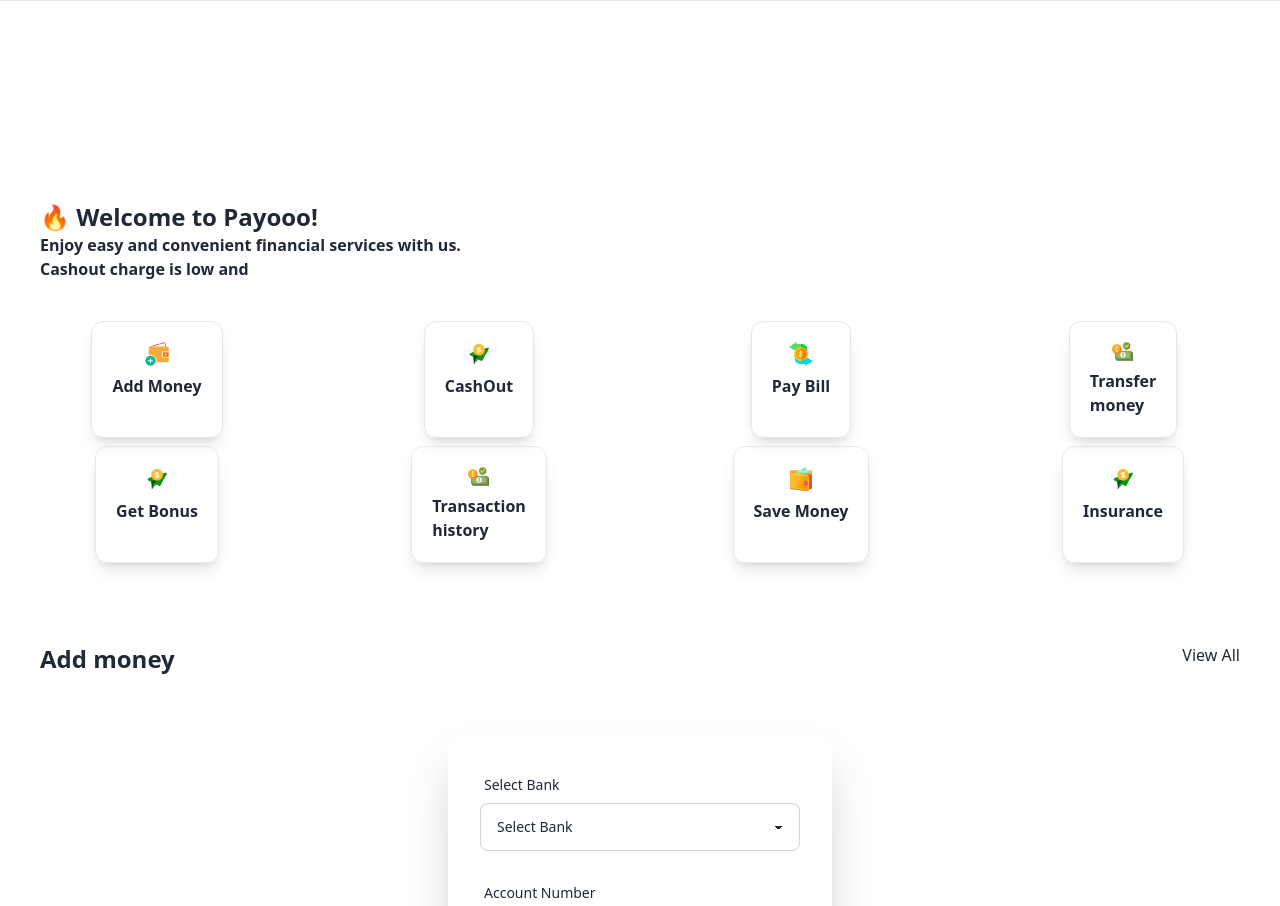
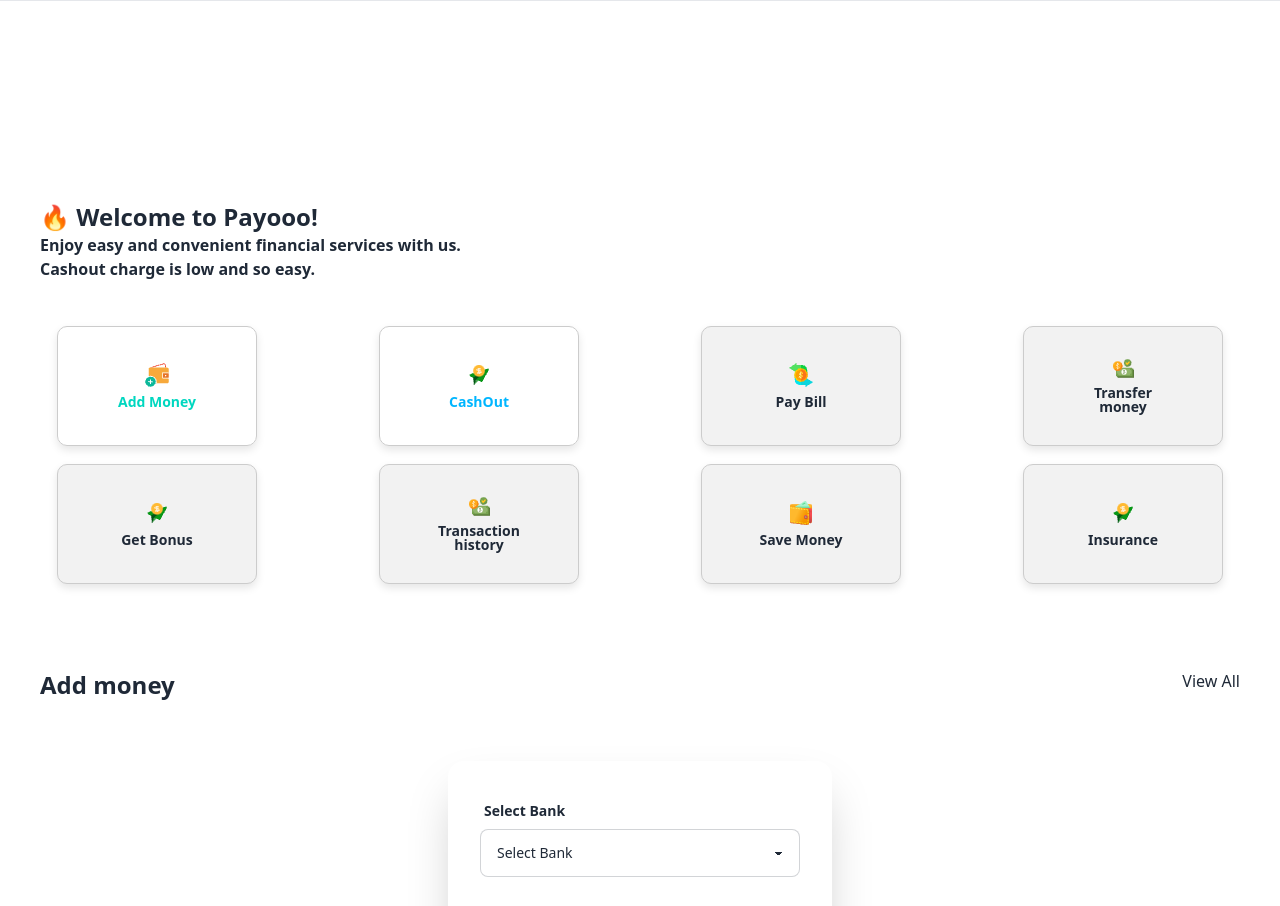
Before and after one commit to royel527/my-first-js-Website, a plain HTML site: page maindesign.html in a window 1280 px wide. Shown: the part 96-1002 px from the top of the page. Drawn offline with nearby package versions, Linux system fonts and the light colour scheme.

Commit message:
something else

```diff
--- a/maindesign.html
+++ b/maindesign.html
@@ -10,6 +10,7 @@
     <link href="https://cdn.jsdelivr.net/npm/daisyui@4.12.23/dist/full.min.css" rel="stylesheet" type="text/css" />
     <script src="https://cdn.tailwindcss.com"></script>
     <script src="https://unpkg.com/@tailwindcss/browser@4"></script>
+    <link rel="stylesheet" href="./style/style.css">
 </head>
 <body>
     <header>
@@ -17,7 +18,7 @@
     <div class="w-15 h-10">
         <img src="assets/Group.png" alt="">
     </div>
-    <div class="font-bold text-2xl" ><h1 class="pl-15">$ <span id="dollar">4500</span></h1><h1>Available Balance</h1></div>
+    <div class="font-bold text-2xl" ><h1 class="lg:pl-15 pl-5 ">$ <span id="dollar">4500</span></h1><h1>Available Balance</h1></div>
     <button class="bg-sky-300/100 px-7 rounded-xl font-bold">Log Out</button>
 
 </nav>
@@ -28,41 +29,41 @@
     <!-- discri[ption] -->
      <div class="m-10 ">
         <h1 class="font-bold text-2xl">🔥 Welcome to Payooo!</h1>
-        <p class="font-bold ">Enjoy easy and convenient financial services with us. <br> Cashout charge is low and </p>
+        <p class="font-bold ">Enjoy easy and convenient financial services with us. <br> Cashout charge is low and so easy.</p>
      </div>
 
 
      <!-- card making -->
-<section  class="grid lg:grid-cols-4 grid-cols-2  gap-2 my-10  justify-items-center">
-<div id="add-moneybox" class="border p-5 font-bold rounded-xl shadow-lg space-y-2">
+<section id="card" class="grid lg:grid-cols-4 grid-cols-2  gap-2 my-10  justify-items-center">
+<div id="add-moneybox" class="card-box btn btn-outline btn-accent">
     <img class="mx-auto" src="assets/wallet1.png" alt="">
     <h1>Add Money</h1>
 </div>
-<div id="CashOut-box" class="border p-5 font-bold rounded-xl shadow-lg space-y-2">
+<div id="CashOut-box" class="card-box btn btn-outline btn-info">
     <img class="mx-auto" src="assets/send1.png" alt="">
     <h1>CashOut</h1>
 </div>
-<div class="border p-5 font-bold rounded-xl shadow-lg space-y-2">
+<div class="card-box btn">
     <img class="mx-auto" src="assets/money1.png" alt="">
     <h1>Pay Bill</h1>
 </div>
-<div class="border p-5 font-bold rounded-xl shadow-lg space-y-2">
+<div class="card-box btn">
     <img class="mx-auto" src="assets/bonus1.png" alt="">
     <h1>Transfer <br> money</h1>
 </div>
-<div class="border p-5 font-bold rounded-xl shadow-lg space-y-2">
+<div class="card-box btn">
     <img class="mx-auto" src="assets/send1.png" alt="">
     <h1>Get Bonus</h1>
 </div>
-<div class="border p-5 font-bold rounded-xl shadow-lg space-y-2">
+<div class="card-box btn">
     <img class="mx-auto" src="assets/bonus1.png" alt="">
     <h1>Transaction <br> history</h1>
 </div>
-<div class="border p-5 font-bold rounded-xl shadow-lg space-y-2">
+<div class="card-box btn">
     <img class="mx-auto" src="assets/purse1.png" alt="">
     <h1>Save Money</h1>
 </div>
-<div class="border p-5 font-bold rounded-xl shadow-lg space-y-2">
+<div class="card-box btn">
     <img class="mx-auto" src="assets/send1.png" alt="">
     <h1>Insurance</h1>
 </div>
@@ -79,7 +80,7 @@
             <form class="card-body">
                 <div class="form-control">
                     <label class="label">
-                      <span class="label-text">Select Bank</span>
+                      <span class="label-text font-bold">Select Bank</span>
                     </label>
                     <select class="select select-bordered w-full max-w-xs">
                         <option disabled selected>Select Bank </option>
@@ -89,7 +90,7 @@
                         <option>DBBL</option>
                       </select><br>
                       <label class="label">
-                        <span class="label-text">Account Number</span>
+                        <span class="label-text font-bold">Account Number</span>
                       </label>
                     <input id="account-number" type="text" placeholder="Enter your 11 digit number" class="input input-bordered" required />
 
@@ -97,12 +98,12 @@
                 </div>
                   <div class="form-control">
                     <label class="label">
-                      <span class="label-text">PIN</span>
+                      <span class="label-text font-bold">PIN</span>
                     </label>
                     <input  id="pin" type="password" placeholder="Enter PIN" class="input input-bordered" required />
 
                     <label class="label">
-                        <span  class="label-text">Amount</span>
+                        <span  class="label-text font-bold">Amount</span>
                       </label>
                       <input  id="amount" type="number" placeholder="Type your amount" class="input input-bordered" required />
                       <label class="label">
@@ -134,7 +135,7 @@
                 <div class="form-control">
 
                       <label class="label">
-                        <span class="label-text">Agent Number</span>
+                        <span class="label-text font-bold">Agent Number</span>
                       </label>
                     <input id="account-number2" type="text" placeholder="Enter your 11 digit number" class="input input-bordered" required />
 
@@ -142,12 +143,12 @@
                 </div>
                   <div class="form-control">
                     <label class="label">
-                      <span class="label-text">PIN</span>
+                      <span class="label-text font-bold">PIN</span>
                     </label>
                     <input  id="pin2" type="password" placeholder="Enter PIN " class="input input-bordered" required />
 
                     <label class="label">
-                        <span  class="label-text">Amount</span>
+                        <span  class="label-text font-bold ">Amount</span>
                       </label>
                       <input  id="amount2" type="number" placeholder="Type your amount " class="input input-bordered" required />
                       <label class="label">
--- a/style/style.css
+++ b/style/style.css
@@ -0,0 +1,14 @@
+.card-box {
+    width: 200px; /* Set a fixed width */
+    height: 120px; /* Set a fixed height */
+    display: flex;
+    flex-direction: column;
+    justify-content: center;
+    align-items: center;
+    border: 1px solid #ccc;
+    border-radius: 10px;
+    box-shadow: 0 4px 8px rgba(0, 0, 0, 0.1);
+    padding-left: 10px;
+    padding-right: 10px;
+    margin: 5px;
+}
```
